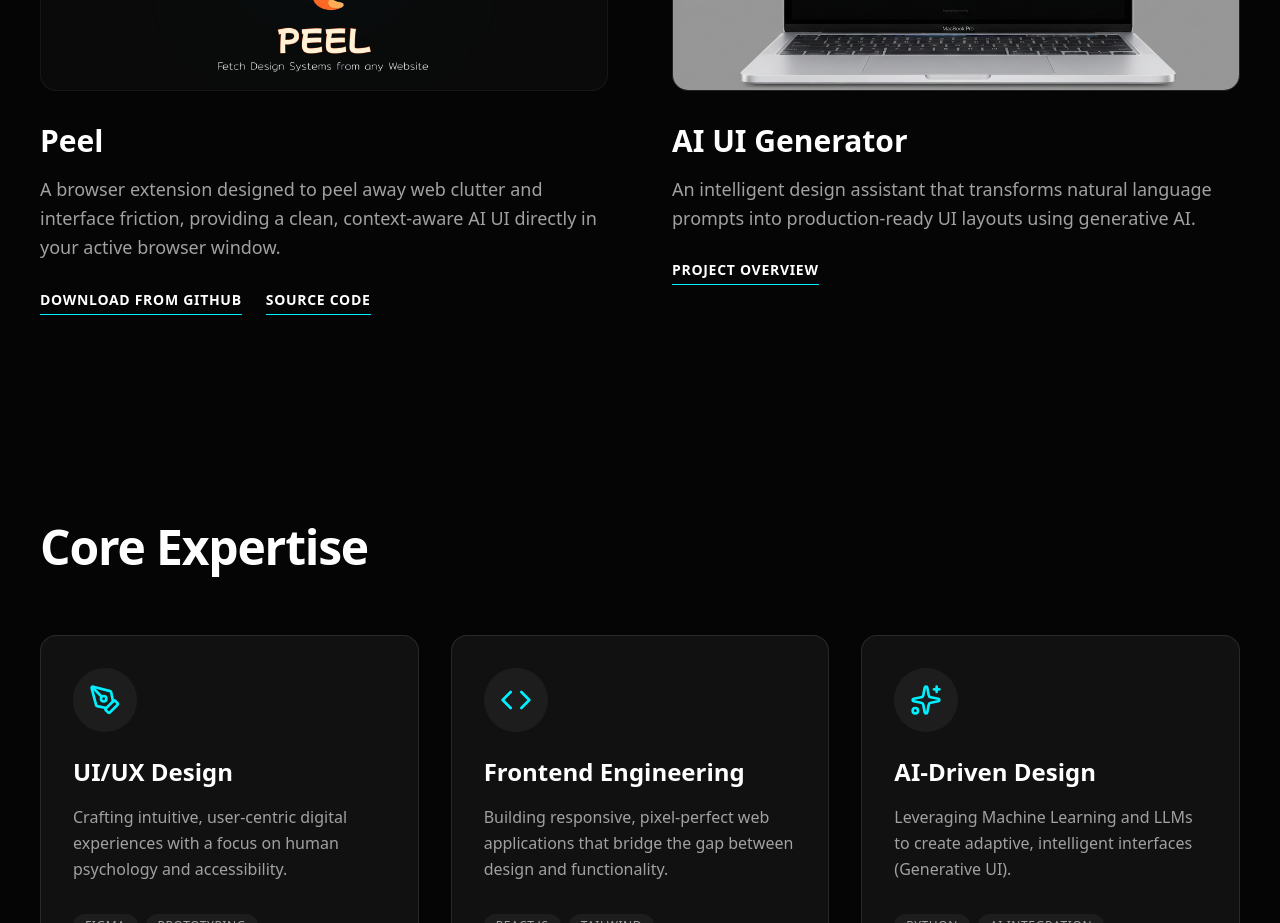
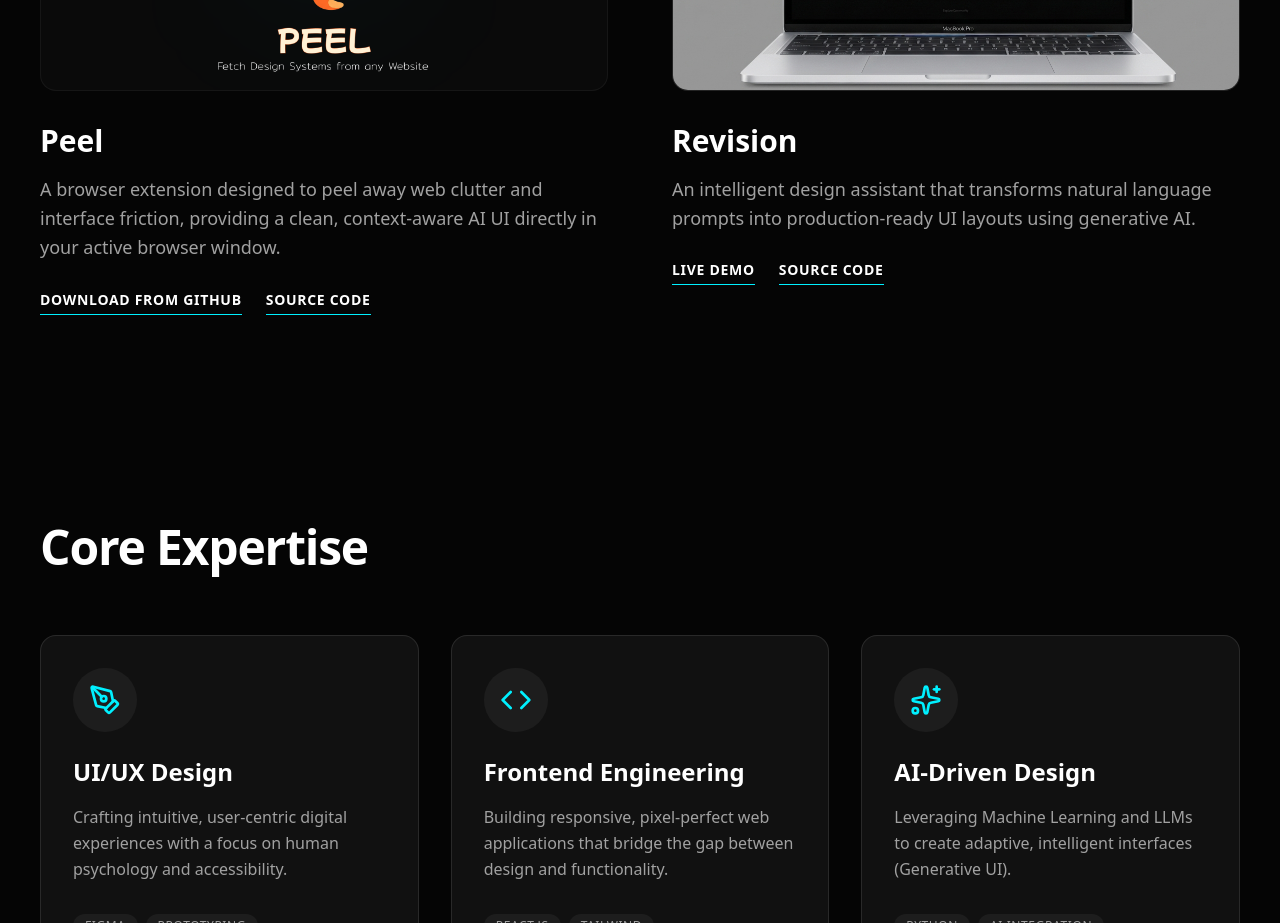
Before and after one commit to susovonandremi/remi.portfolio, a Next.js app: page / in a window 1280 px wide. Shown: the part 2180-3103 px from the top of the page. Built offline with nearby package versions, Linux system fonts and the light colour scheme.

Commit message:
feat: rename AI UI Generator project to Revision and update its card buttons

```diff
--- a/app/projects/ai-ui-generator/page.tsx
+++ b/app/projects/revision/page.tsx
@@ -1,8 +1,8 @@
 
-export default function AIUIGeneratorPage() {
+export default function RevisionPage() {
     return (
         <div className="min-h-screen bg-[#050505] text-white flex items-center justify-center">
-            <h1 className="text-4xl font-bold">AI UI Generator - Project Details</h1>
+            <h1 className="text-4xl font-bold">Revision - Project Details</h1>
         </div>
     );
 }
--- a/components/Projects.tsx
+++ b/components/Projects.tsx
@@ -156,7 +156,7 @@ export default function Projects() {
                         </div>
                     </motion.div>
 
-                    {/* Project 3: AI UI Generator (Static) */}
+                    {/* Project 3: Revision (Static) */}
                     <motion.div
                         initial={{ opacity: 0, y: 20 }}
                         whileInView={{ opacity: 1, y: 0 }}
@@ -165,32 +165,39 @@ export default function Projects() {
                         className="group flex flex-col gap-6"
                     >
                         {/* Image */}
-                        <Link href="https://prompt-ut.vercel.app" target="_blank" className="w-full aspect-video bg-neutral-900 rounded-2xl overflow-hidden relative border border-white/5 ring-1 ring-white/0 transition-all duration-500 hover:ring-white/20 hover:shadow-[0_0_30px_rgba(255,255,255,0.05)]">
+                        <a href="https://prompt-ut.vercel.app" target="_blank" rel="noopener noreferrer" className="w-full aspect-video bg-neutral-900 rounded-2xl overflow-hidden relative border border-white/5 ring-1 ring-white/0 transition-all duration-500 hover:ring-white/20 hover:shadow-[0_0_30px_rgba(255,255,255,0.05)]">
                             <div className="absolute inset-0 z-10 bg-gradient-to-tr from-white/5 to-transparent opacity-0 group-hover:opacity-100 transition-opacity duration-500 pointer-events-none" />
                             <Image
                                 src="/ai-ui-generator.png"
-                                alt="AI UI Generator"
+                                alt="Revision"
                                 fill
                                 priority
                                 className="object-cover transition-transform duration-700 group-hover:scale-105"
                             />
-                        </Link>
+                        </a>
 
                         {/* Content */}
                         <div className="w-full flex flex-col items-start mt-2">
-                            <Link href="https://prompt-ut.vercel.app" target="_blank">
+                            <a href="https://prompt-ut.vercel.app" target="_blank" rel="noopener noreferrer">
                                 <h3 className="text-2xl md:text-3xl font-bold mb-4 hover:text-[#00f0ff] transition-colors">
-                                    AI UI Generator
+                                    Revision
                                 </h3>
-                            </Link>
+                            </a>
                             <p className="text-neutral-400 text-lg mb-6 leading-relaxed">
                                 An intelligent design assistant that transforms natural language prompts into production-ready UI layouts using generative AI.
                             </p>
-                            <Link href="https://github.com/susovonandremi/prompt-ut" target="_blank">
-                                <button className="text-sm font-bold uppercase tracking-wider border-b border-[#00f0ff] pb-1 hover:text-[#00f0ff] transition-colors cursor-pointer">
-                                    Project Overview
-                                </button>
-                            </Link>
+                            <div className="flex gap-6 flex-wrap">
+                                <a href="https://prompt-ut.vercel.app" target="_blank" rel="noopener noreferrer">
+                                    <button className="text-sm font-bold uppercase tracking-wider border-b border-[#00f0ff] pb-1 hover:text-[#00f0ff] transition-colors cursor-pointer">
+                                        Live Demo
+                                    </button>
+                                </a>
+                                <a href="https://github.com/susovonandremi/prompt-ut" target="_blank" rel="noopener noreferrer">
+                                    <button className="text-sm font-bold uppercase tracking-wider border-b border-[#00f0ff] pb-1 hover:text-[#00f0ff] transition-colors cursor-pointer">
+                                        Source Code
+                                    </button>
+                                </a>
+                            </div>
                         </div>
                     </motion.div>
 
```
